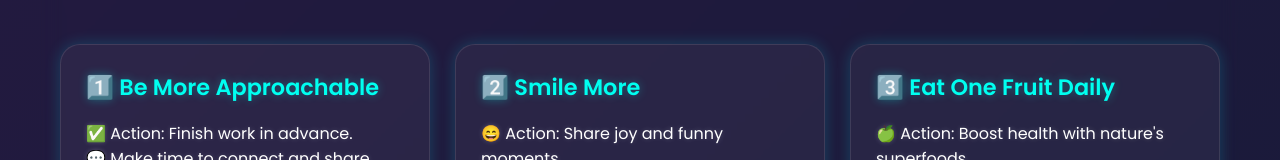
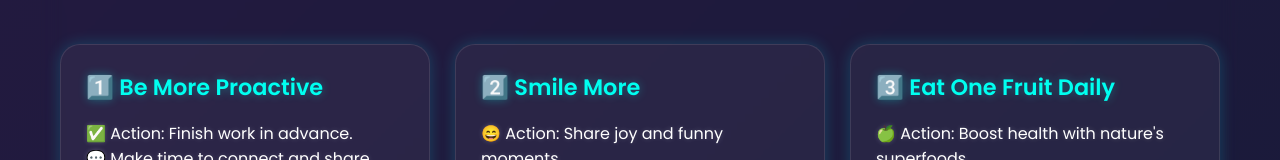
Before and after one commit to 13anubhav/new-year-resolutions-2025, a plain HTML site: page index.html in a window 1280 px wide. Shown: the part 266-426 px from the top of the page. Drawn offline with Linux system fonts and the light colour scheme.

Commit message:
Update index.html

```diff
--- a/index.html
+++ b/index.html
@@ -79,7 +79,7 @@
 
         <div class="resolution-grid">
             <div class="resolution-card">
-                <h2>1️⃣ Be More Approachable</h2>
+                <h2>1️⃣ Be More Proactive</h2>
                 <p>✅ Action: Finish work in advance.</p>
                 <p>💬 Make time to connect and share ideas.</p>
             </div>
```
